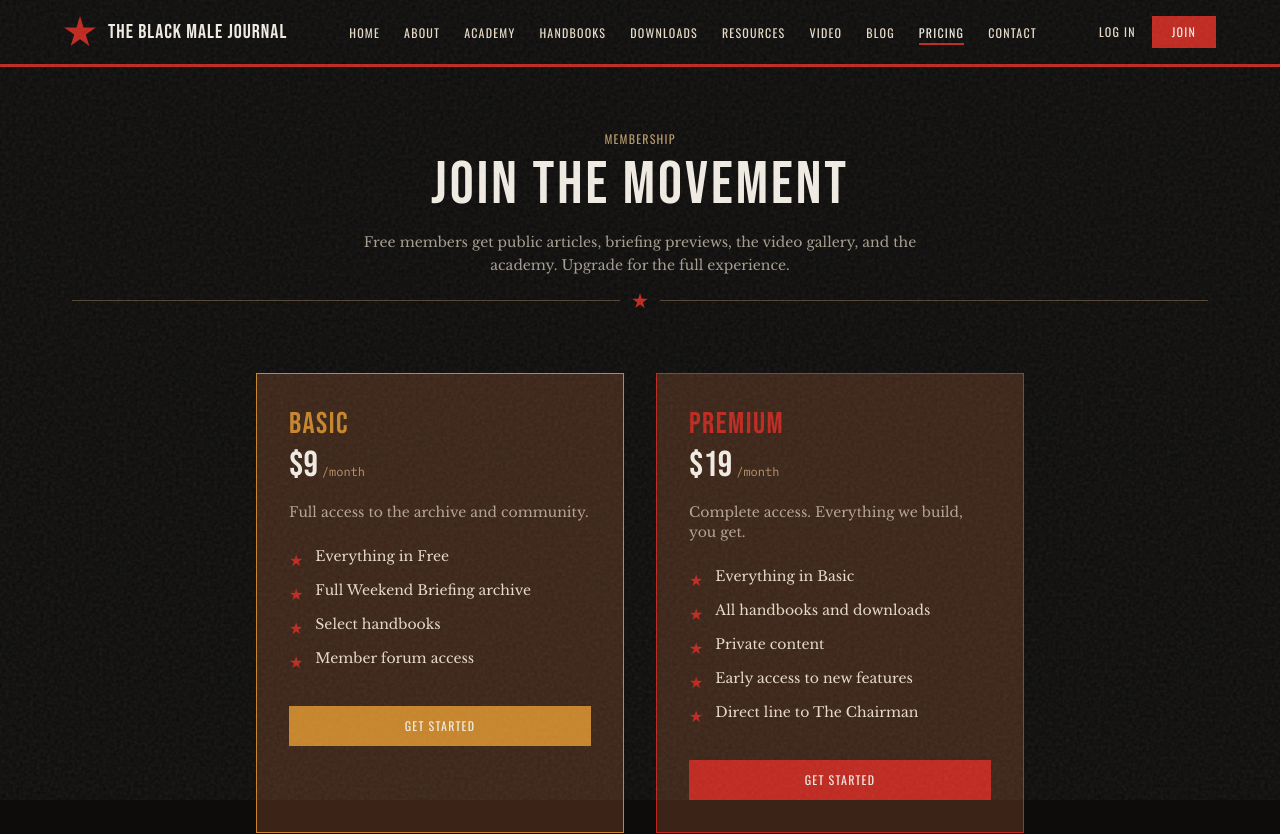
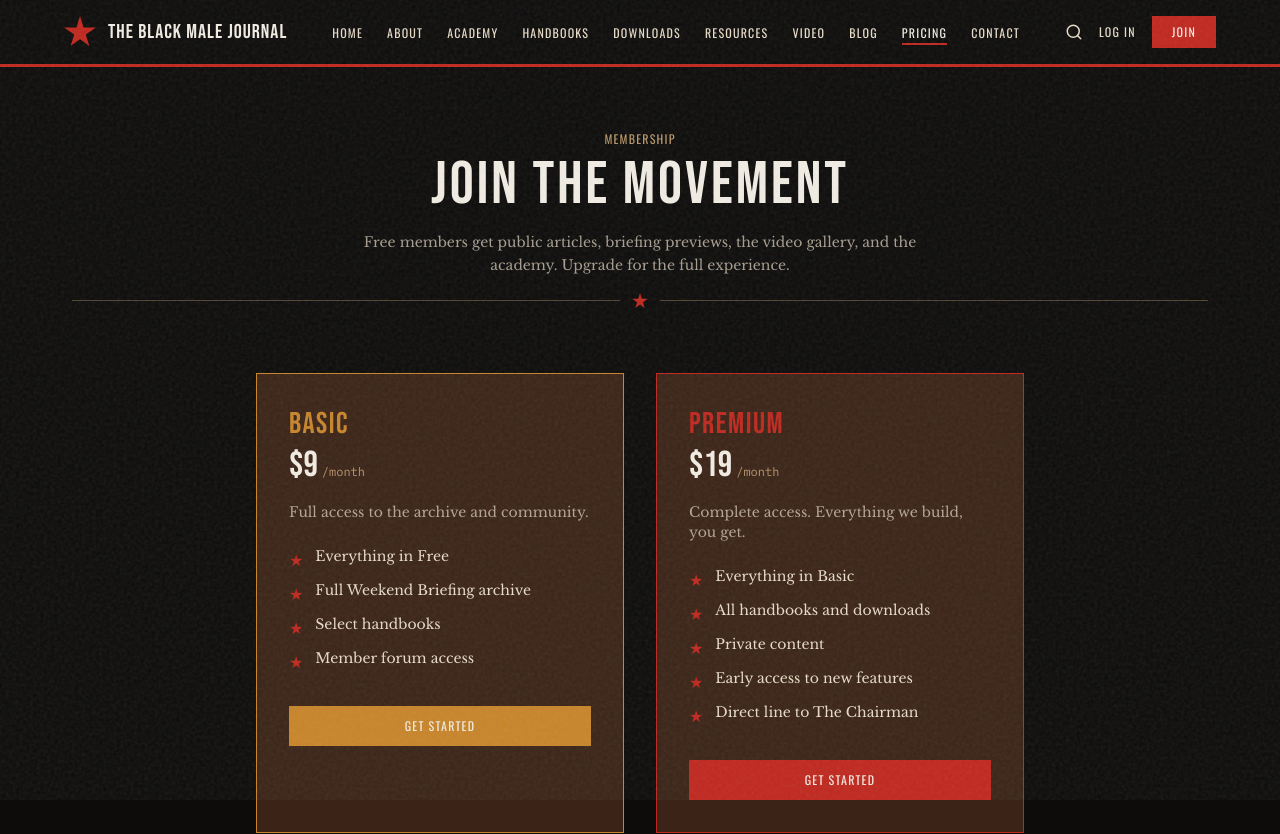
Before and after one commit to blackmalejournal/blackmalejournal, a Next.js app: page /pricing in a window 1280 px wide. Shown: the top 834 px of the page. Built offline with nearby package versions, Linux system fonts and the light colour scheme; no server answers.

Commit message:
feat: add search button and Cmd+K shortcut to Navbar

```diff
--- a/src/components/layout/Navbar.tsx
+++ b/src/components/layout/Navbar.tsx
@@ -3,9 +3,10 @@
 import { useState, useEffect } from 'react';
 import Link from 'next/link';
 import { usePathname } from 'next/navigation';
-import { Menu } from 'lucide-react';
+import { Menu, Search } from 'lucide-react';
 import { MobileMenu } from './MobileMenu';
 import { UserDropdown } from './UserDropdown';
+import { SearchDialog } from '@/components/ui/SearchDialog';
 
 export type NavUser = {
   email: string;
@@ -32,12 +33,24 @@
 export function Navbar({ user = null }: NavbarProps) {
   const [isScrolled, setIsScrolled] = useState(false);
   const [mobileOpen, setMobileOpen] = useState(false);
+  const [searchOpen, setSearchOpen] = useState(false);
   const pathname = usePathname();
 
   useEffect(() => {
     const handleScroll = () => setIsScrolled(window.scrollY > 20);
     window.addEventListener('scroll', handleScroll, { passive: true });
     return () => window.removeEventListener('scroll', handleScroll);
+  }, []);
+
+  useEffect(() => {
+    function handleKeyDown(e: KeyboardEvent) {
+      if ((e.metaKey || e.ctrlKey) && e.key === 'k') {
+        e.preventDefault();
+        setSearchOpen(true);
+      }
+    }
+    document.addEventListener('keydown', handleKeyDown);
+    return () => document.removeEventListener('keydown', handleKeyDown);
   }, []);
 
   return (
@@ -100,6 +113,13 @@
 
           {/* Right side — auth-aware */}
           <div className="flex items-center gap-4">
+            <button
+              onClick={() => setSearchOpen(true)}
+              aria-label="Search (Ctrl+K)"
+              className="hidden text-bmj-cream transition-opacity hover:opacity-70 lg:block"
+            >
+              <Search size={18} aria-hidden="true" />
+            </button>
             {user ? (
               <div className="hidden sm:block">
                 <UserDropdown
@@ -142,6 +162,7 @@
         onClose={() => setMobileOpen(false)}
         user={user}
       />
+      <SearchDialog isOpen={searchOpen} onClose={() => setSearchOpen(false)} />
     </>
   );
 }
```
Also changed, not shown: 1 other file (tests, documents, lock files or other folders).
